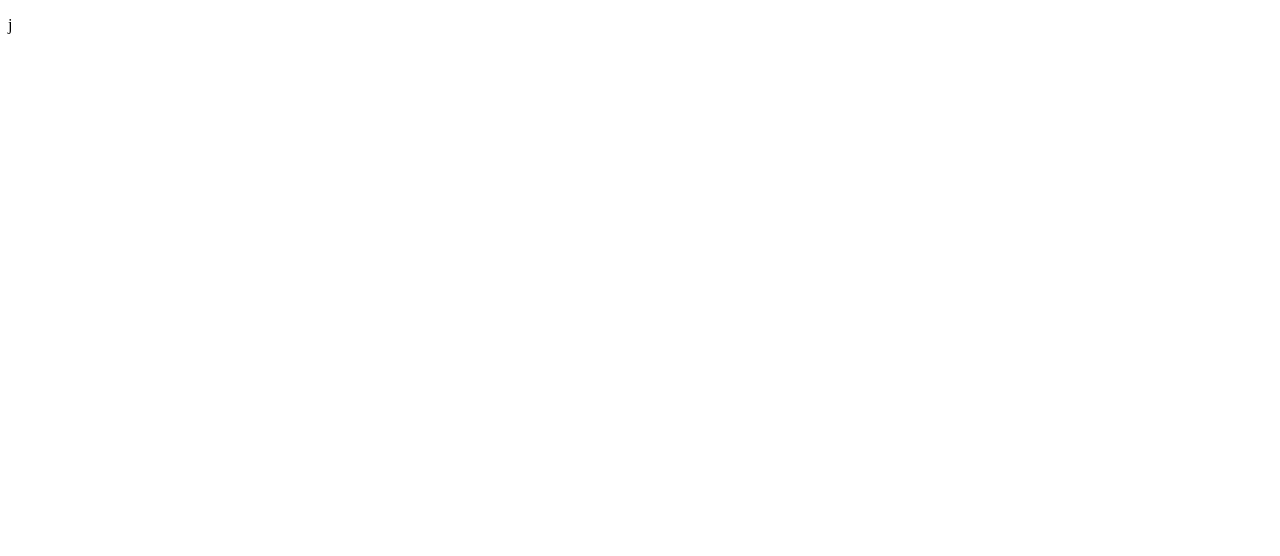
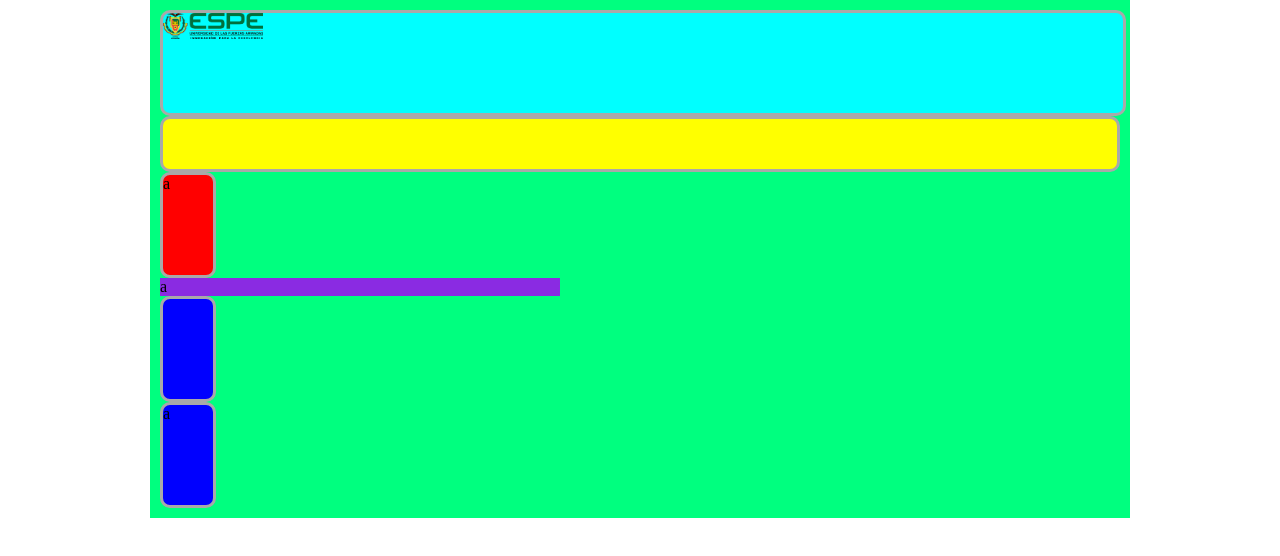
Before and after one commit to 10038-aaolmedo2/aaolmedo2_Taller01_10038, a plain HTML site: page index.html in a window 1280 px wide. Drawn offline with Linux system fonts and the light colour scheme.

Commit message:
Empezando

```diff
--- a/css/style.css
+++ b/css/style.css
@@ -0,0 +1,72 @@
+* {
+    padding: 0px;
+    margin: 0px;
+}
+
+html {
+    background-color: white;
+}
+
+body {
+    width: 75%;
+    height: 100%;
+    background-color: springgreen;
+    margin: auto;
+    padding: 10px;
+}
+
+/*
+#logoCabezera img {
+    width: 750px;
+    margin: auto;
+}
+*/
+
+#logoCabezera {
+    background-color: aqua;
+    width: 100%;
+    height: 100px;
+    border-radius: 10px;
+    border-style: solid;
+    border-color: darkgray;
+}
+
+#right {
+    background-color: red;
+    width: 50px;
+    height: 100px;
+    border-radius: 10px;
+    border-style: solid;
+    border-color: darkgray
+}
+
+#left {
+    background-color: blue;
+    width: 50px;
+    height: 100px;
+    border-radius: 10px;
+    border-style: solid;
+    border-color: darkgray
+}
+
+article {
+    background-color: blueviolet;
+    width: 400px;
+}
+
+nav {
+    background-color: yellow;
+    height: 50px;
+    border-radius: 10px;
+    border-style: solid;
+    border-color: darkgray
+}
+
+footer {
+    background-color: blue;
+    width: 50px;
+    height: 100px;
+    border-radius: 10px;
+    border-style: solid;
+    border-color: darkgray
+}
--- a/index.html
+++ b/index.html
@@ -5,8 +5,20 @@
     <meta http-equiv="X-UA-Compatible" content="IE=edge" />
     <meta name="viewport" content="width=device-width, initial-scale=1.0" />
     <title>TA_2</title>
+    <link rel="stylesheet" href="css/style.css" />
   </head>
   <body>
-    <p>j</p>
+    <header>
+      <section id="logoCabezera">
+        <img src="img/logo_ESPE.png" alt="imgLogo" width="100px" />
+      </section>
+    </header>
+    <nav></nav>
+    <main>
+      <aside id="right">a</aside>
+      <article>a</article>
+      <aside id="left"></aside>
+    </main>
+    <footer>a</footer>
   </body>
 </html>
```
Also changed, not shown: img/logo_ESPE.png (added).
